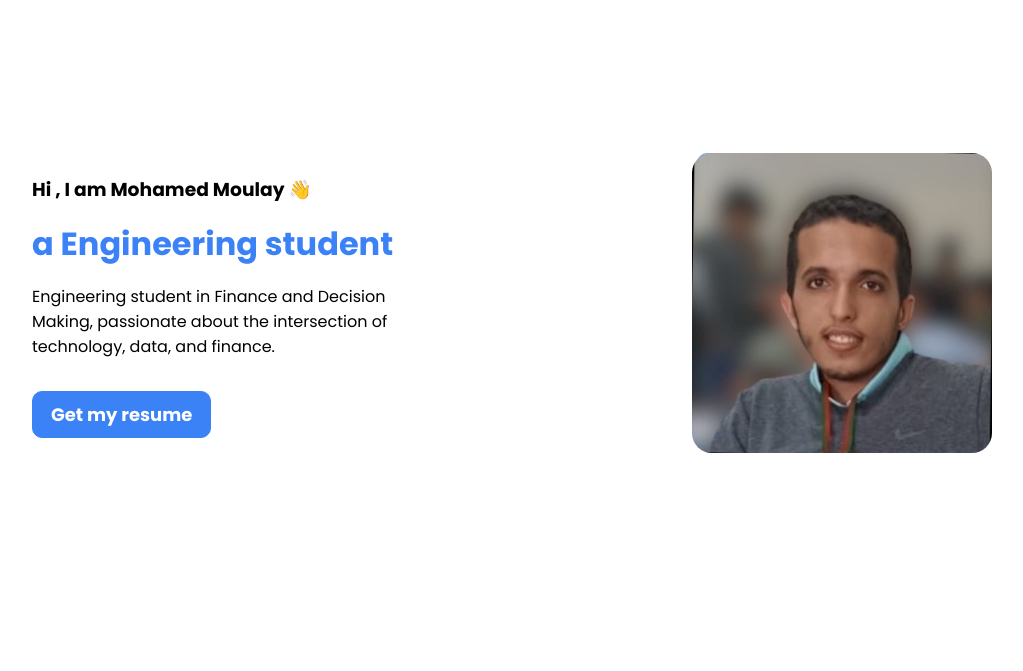
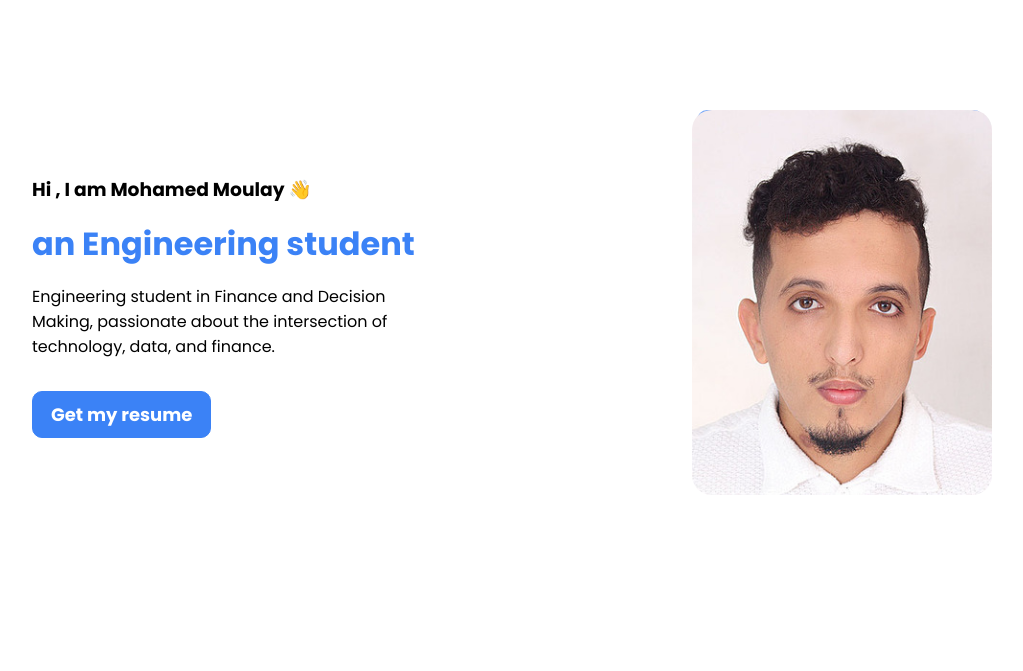
Before and after one commit to Medmly20208/portfolioNative, a plain HTML site: page index.html in a window 1280 px wide. Shown: the part 102-773 px from the top of the page, without its empty margins (128-1151 px from the left). Drawn offline with Linux system fonts and the light colour scheme; some icons are missing.

Commit message:
new changes

```diff
--- a/index.html
+++ b/index.html
@@ -70,7 +70,7 @@
         <section id="hero">
             <div class="intro">
                 <h3>Hi , I am Mohamed Moulay 👋</h4>
-                    <h1>a Engineering student</h2>
+                    <h1>an Engineering student</h2>
                         <p>Engineering student in Finance and Decision Making, passionate about the intersection of
                             technology, data, and finance.</p>
                         <div class="actions">
@@ -90,7 +90,7 @@
                         </div>
             </div>
             <div class="personnel_img_container">
-                <img class="personnelImg" src="./assets/images/personnelPhoto.png" alt="Mohamed Moulay" />
+                <img class="personnelImg" src="./assets/images/personnelPhoto.jpg" alt="Mohamed Moulay" />
             </div>
 
 
```
Also changed, not shown: assets/images/personnelPhoto.jpg (added), assets/images/personnelPhoto.png (deleted), 2 other files.
